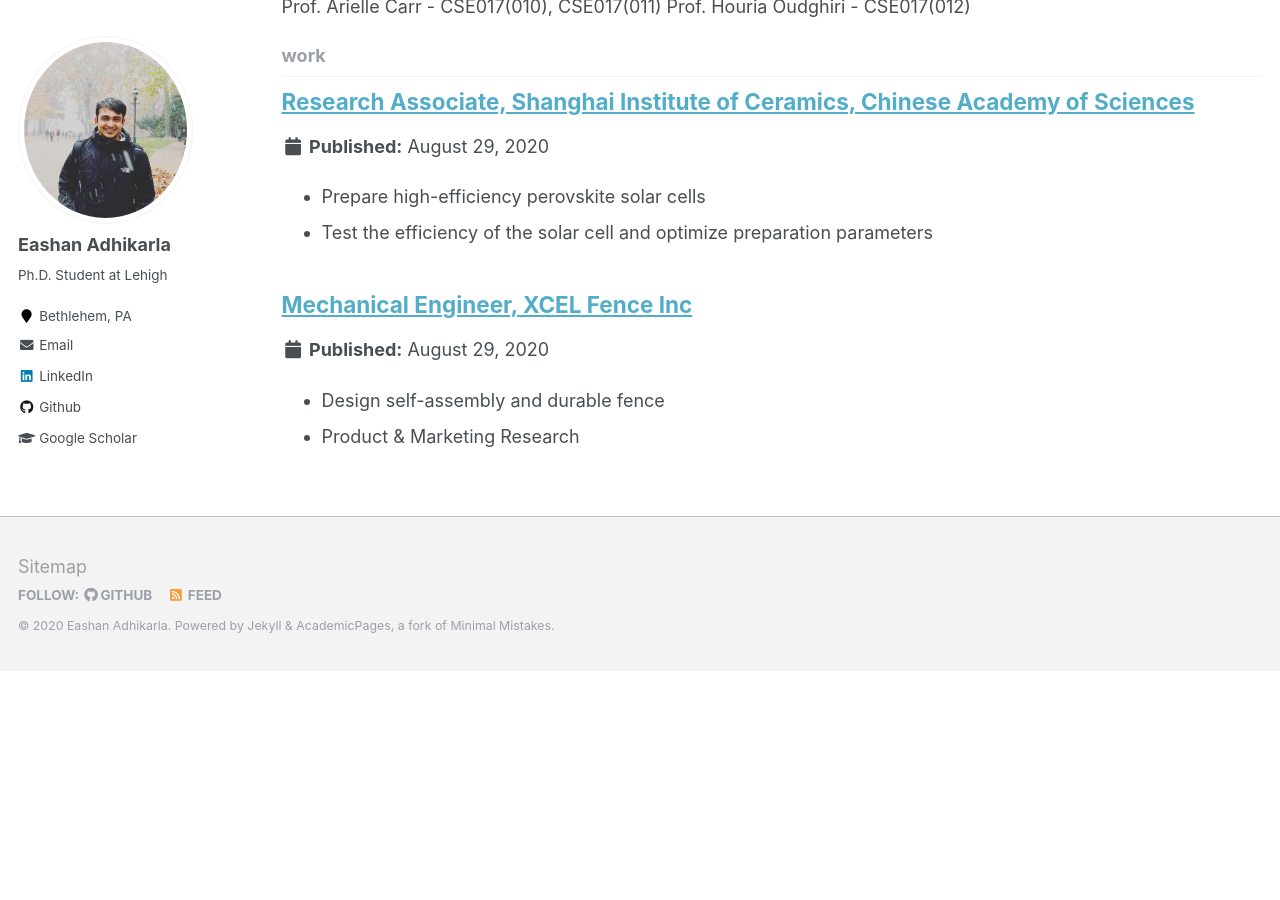
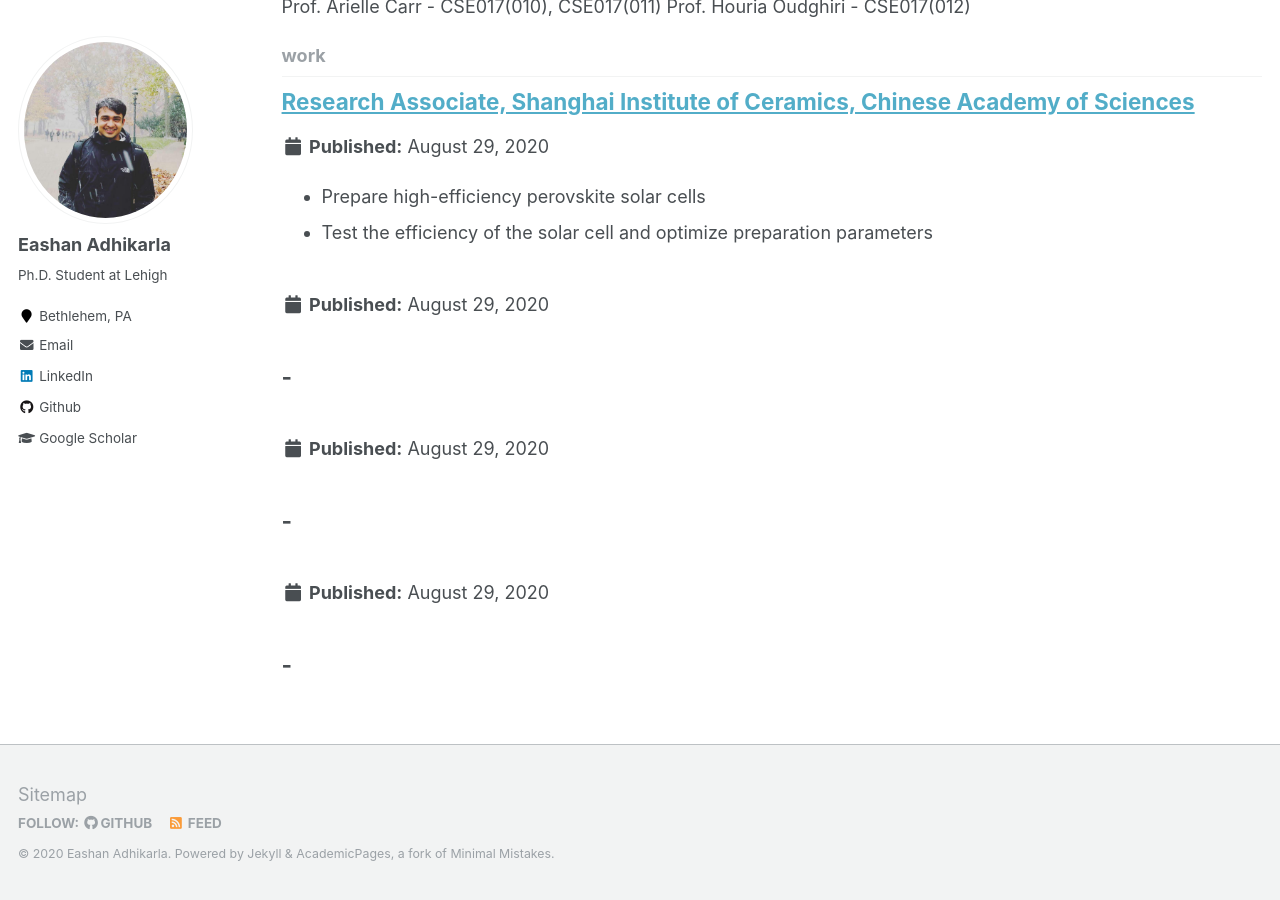
Before and after one commit to eashanadhikarla/eashanadhikarla.github.io, a Jekyll site: the page built from _pages/collection-archive.html, in a window 1280 px wide and 900 px high, scrolled down 3429 px. Built offline with Jekyll 4.4.1, drawn with Linux system fonts in a browser that asks for light colours; before the commit the page ends 4100 px from its top, so only the background shows below that.

Commit message:
initial commit

```diff
--- a/CNAME
+++ /dev/null
@@ -1 +0,0 @@
-www.eashanadhikarla.com
--- a/_work/work_2.md
+++ b/_work/work_2.md
@@ -1,12 +1,12 @@
 ---
-title: "Mechanical Engineer, XCEL Fence Inc"
+title: ""
 collection: work
-permalink: /work/work_1
+permalink: /work/work_2
 github:
 doi:
-time: May.2018-Aug.2018
+time: Jun.2016-Sep.2016
 cv: true
 ---
 
-- Design self-assembly and durable fence
-- Product & Marketing Research
+-
+-
```
Also changed, not shown: _work/work_3.md (added, +12 -0 lines), _work/work_4.md (added, +12 -0 lines).
